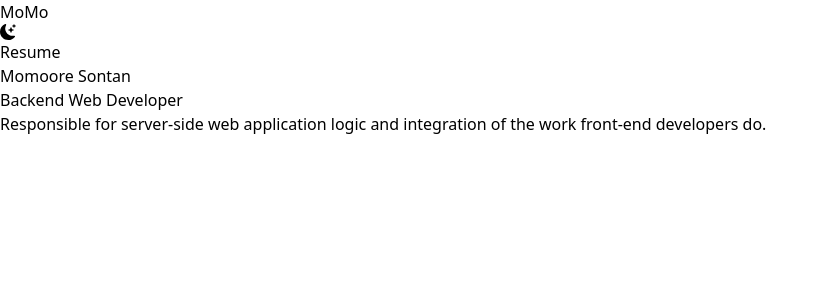
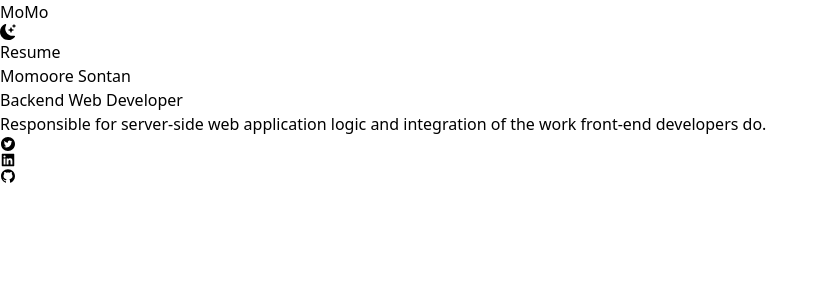
Before and after one commit to momooresontan/React-Portfolio, a Next.js app: page / in a window 1280 px wide. Shown: the top 300 px of the page, without its empty margins (0-828 px from the left). Built offline with nearby package versions, Linux system fonts and the light colour scheme.

Commit message:
index.js modified

```diff
--- a/src/pages/index.js
+++ b/src/pages/index.js
@@ -1,5 +1,10 @@
 import Head from "next/head";
 import { BsFillMoonStarsFill } from "react-icons/bs";
+import {
+  AiFillTwitterCircle,
+  AiFillLinkedin,
+  AiFillGithub,
+} from "react-icons/ai";
 
 export default function Home() {
   return (
@@ -28,7 +33,7 @@ export default function Home() {
               </li>
             </ul>
           </nav>
-          <div>
+          <div className="text-center p-10 ">
             <h2>Momoore Sontan</h2>
             <h3>Backend Web Developer</h3>
             <p>
@@ -36,6 +41,11 @@ export default function Home() {
               of the work front-end developers do.
             </p>
           </div>
+          <div>
+            <AiFillTwitterCircle />
+            <AiFillLinkedin />
+            <AiFillGithub />
+          </div>
         </section>
       </main>
     </>
```
